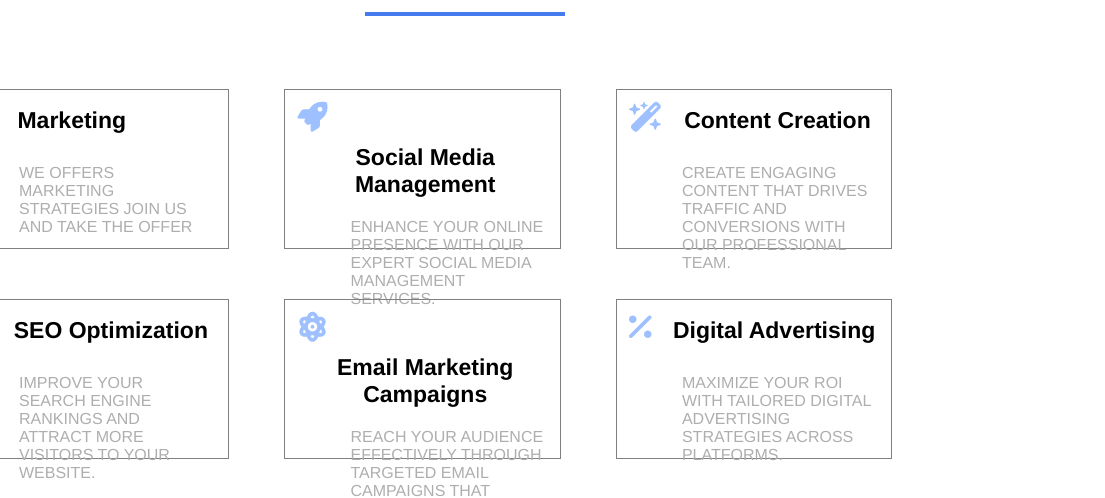
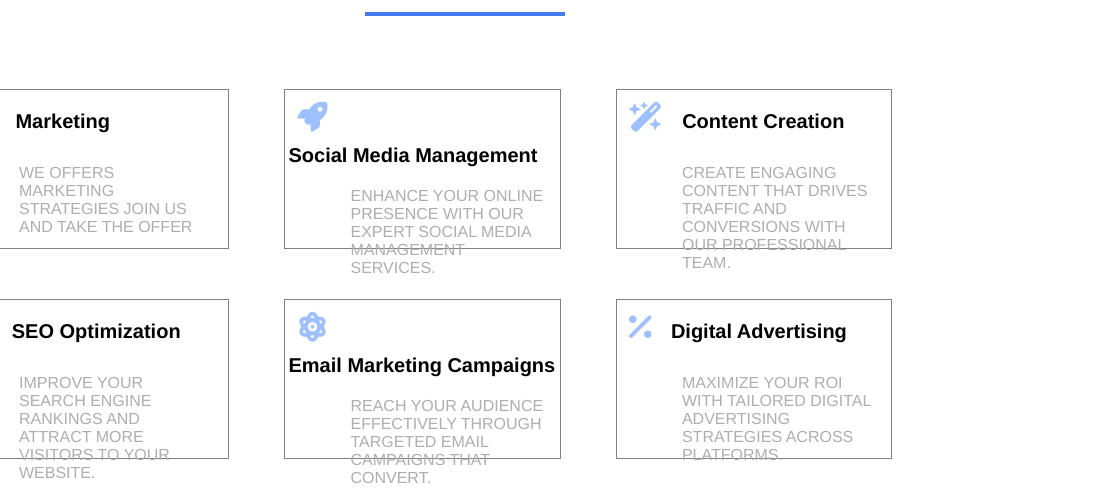
Before and after one commit to YahiaHany/Marketing-website, a plain HTML site: page index.html in a window 1280 px wide. Shown: the part 3161-3659 px from the top of the page, 175-1280 px from the left. Drawn offline with Linux system fonts and the light colour scheme.

Commit message:
style.css

```diff
--- a/css/style.css
+++ b/css/style.css
@@ -362,8 +362,8 @@ body {
 .the-offer h3 {
     text-align: center;
     display: inline-block;
-    font-size: 23px;
-    margin-left: 5px;
+    font-size: 20px;
+    margin-left: 3px;
 }
 
 .the-offer i {
```
